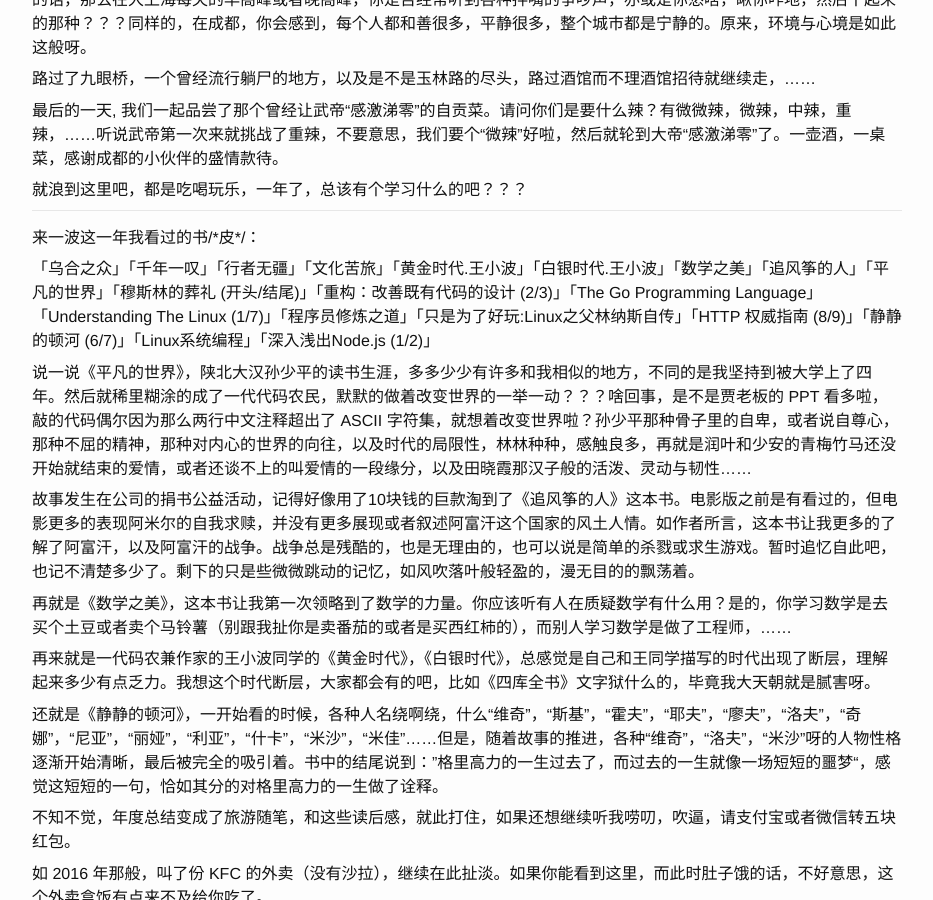
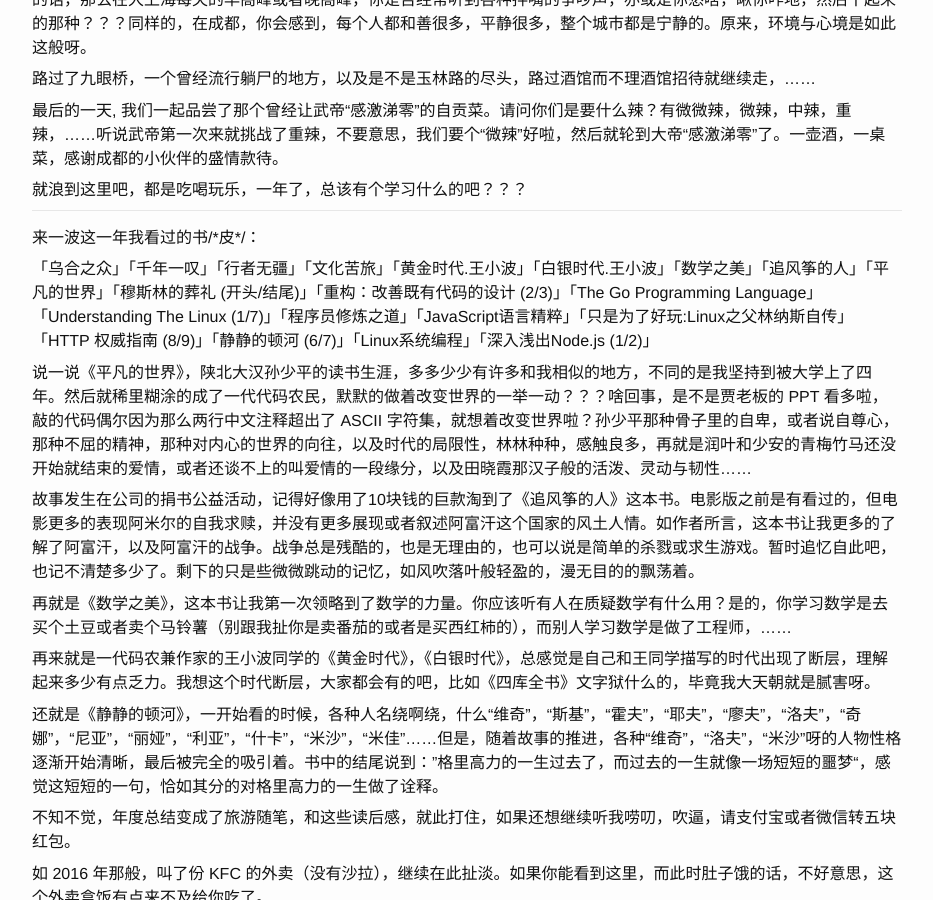
Before and after one commit to ousiax/ousiax.github.io, a Jekyll site: the page built from _posts/2017-12-31-annual-summary-2017.md, in a window 1280 px wide and 900 px high, scrolled down 2969 px. Shown: the whole window, without its empty margins (173-1106 px from the left). Built offline with Jekyll 4.4.1, drawn with Linux system fonts in a browser that asks for light colours; comment, search, counter and statistics services are not loaded.

Commit message:
Update 2017-12-31-annual-summary-2017.md

```diff
--- a/_posts/2017-12-31-annual-summary-2017.md
+++ b/_posts/2017-12-31-annual-summary-2017.md
@@ -94,7 +94,7 @@ Your browser does not support the audio element.
 
 来一波这一年我看过的书/\*皮\*/：
 
-「乌合之众」「千年一叹」「行者无疆」「文化苦旅」「黄金时代.王小波」「白银时代.王小波」「数学之美」「追风筝的人」「平凡的世界」「穆斯林的葬礼 (开头/结尾)」「重构：改善既有代码的设计 (2/3)」「The Go Programming Language」「Understanding The Linux (1/7)」「程序员修炼之道」「只是为了好玩:Linux之父林纳斯自传」「HTTP 权威指南 (8/9)」「静静的顿河 (6/7)」「Linux系统编程」「深入浅出Node.js (1/2)」
+「乌合之众」「千年一叹」「行者无疆」「文化苦旅」「黄金时代.王小波」「白银时代.王小波」「数学之美」「追风筝的人」「平凡的世界」「穆斯林的葬礼 (开头/结尾)」「重构：改善既有代码的设计 (2/3)」「The Go Programming Language」「Understanding The Linux (1/7)」「程序员修炼之道」「JavaScript语言精粹」「只是为了好玩:Linux之父林纳斯自传」「HTTP 权威指南 (8/9)」「静静的顿河 (6/7)」「Linux系统编程」「深入浅出Node.js (1/2)」
 
 说一说《平凡的世界》，陕北大汉孙少平的读书生涯，多多少少有许多和我相似的地方，不同的是我坚持到被大学上了四年。然后就稀里糊涂的成了一代代码农民，默默的做着改变世界的一举一动？？？啥回事，是不是贾老板的 PPT 看多啦，敲的代码偶尔因为那么两行中文注释超出了 ASCII 字符集，就想着改变世界啦？孙少平那种骨子里的自卑，或者说自尊心，那种不屈的精神，那种对内心的世界的向往，以及时代的局限性，林林种种，感触良多，再就是润叶和少安的青梅竹马还没开始就结束的爱情，或者还谈不上的叫爱情的一段缘分，以及田晓霞那汉子般的活泼、灵动与韧性……
 
```
